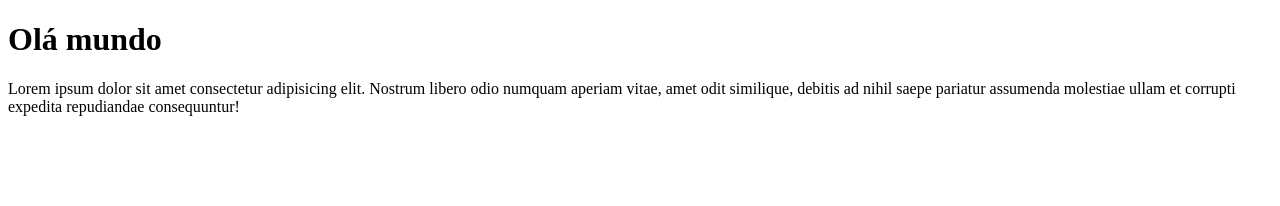
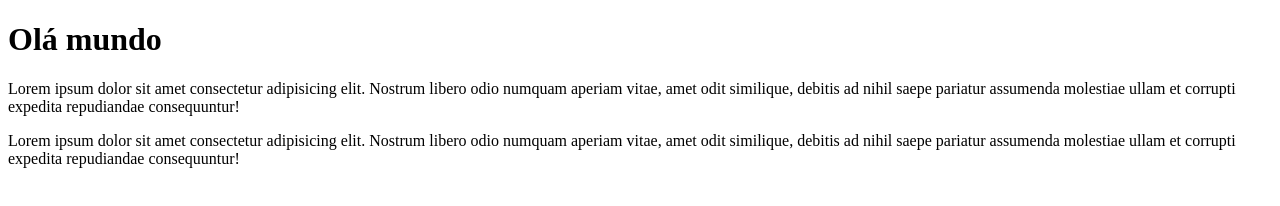
Before and after one commit to sebastiaobjj/Ola-Mundo, a plain HTML site: page site-exemplo/index.html in a window 1280 px wide. Drawn offline with Linux system fonts and the light colour scheme.

Commit message:
adicionei um paragrafo

```diff
--- a/site-exemplo/index.html
+++ b/site-exemplo/index.html
@@ -10,5 +10,6 @@
 
     <p> Lorem ipsum dolor sit amet consectetur adipisicing elit. Nostrum libero odio numquam aperiam vitae, amet odit similique, debitis ad nihil saepe pariatur assumenda molestiae ullam et corrupti expedita repudiandae consequuntur!</p>
 
+    <p> Lorem ipsum dolor sit amet consectetur adipisicing elit. Nostrum libero odio numquam aperiam vitae, amet odit similique, debitis ad nihil saepe pariatur assumenda molestiae ullam et corrupti expedita repudiandae consequuntur!</p>
 </body>
 </html>
```
